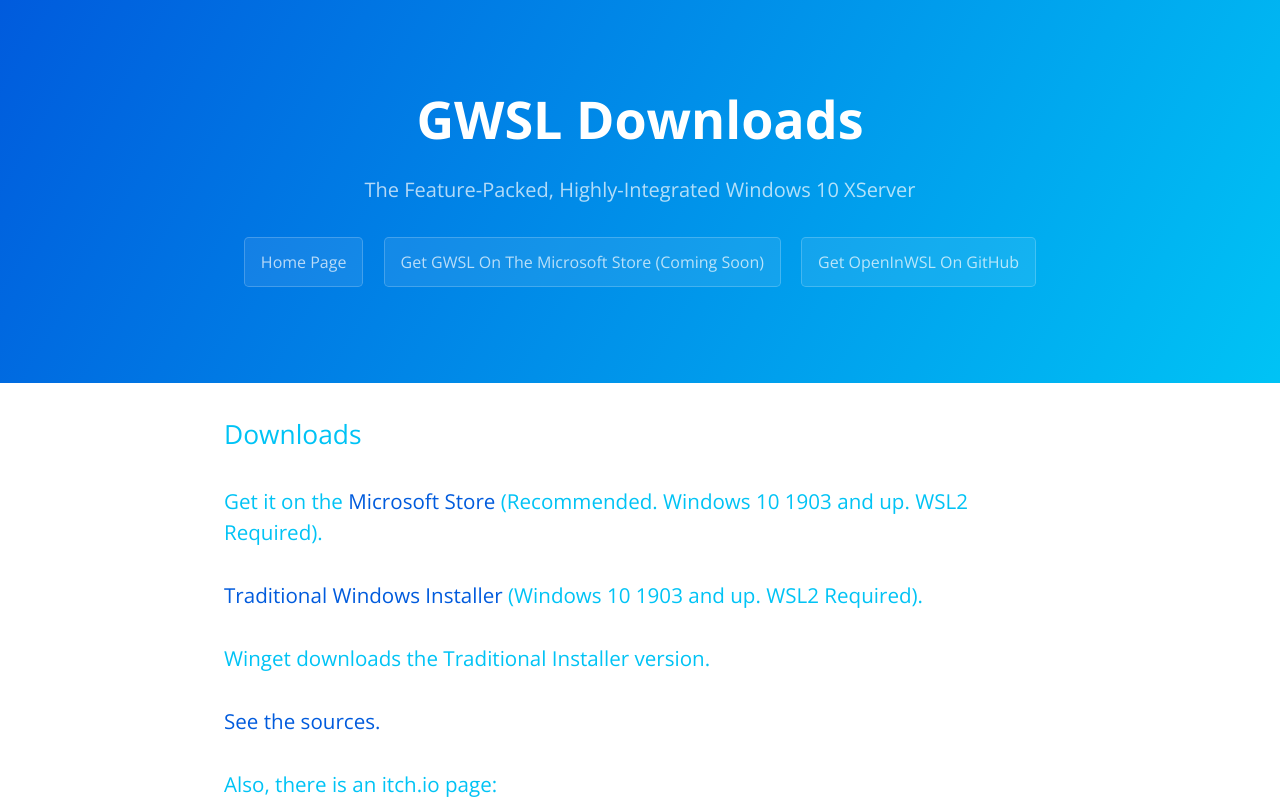
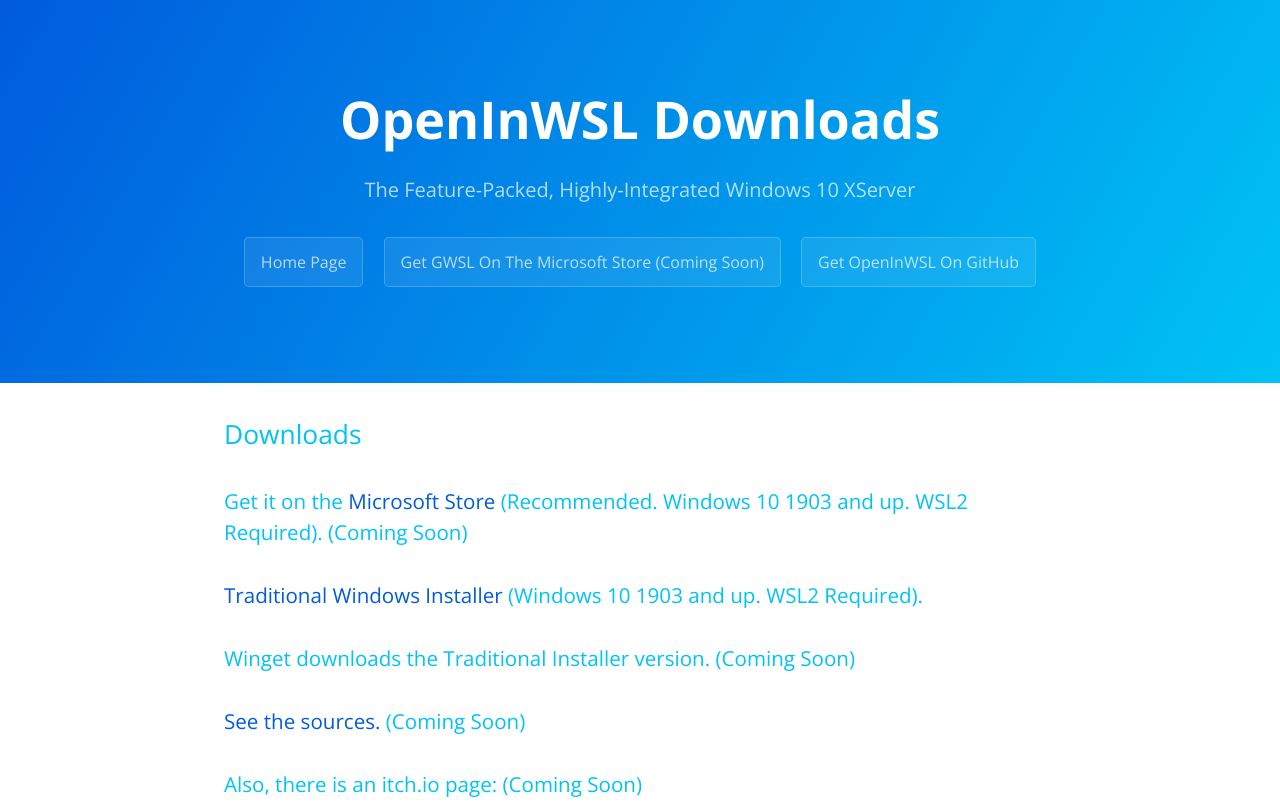
Before and after one commit to Opticos/openinwsl, a Jekyll site: the page built from tutorials/download.md, in a window 1280 px wide, cut to the strip 0-812 px from the top of the page. Built offline with Jekyll 4.4.1, drawn with Linux system fonts in a browser that asks for light colours; the repository's description, which GitHub fills in, is left out.

Commit message:
Update download.md

```diff
--- a/tutorials/download.md
+++ b/tutorials/download.md
@@ -1,19 +1,19 @@
 ---
 layout: default
-title: GWSL Downloads
+title: OpenInWSL Downloads
 permalink: /tutorials/download.html
 ---
 
 ## Downloads
 
-### Get it on the [Microsoft Store](https://www.microsoft.com/en-us/p/gwsl/9nl6kd1h33v3) (Recommended. Windows 10 1903 and up. WSL2 Required).
+### Get it on the [Microsoft Store](https://www.microsoft.com/en-us/p/gwsl/9nl6kd1h33v3) (Recommended. Windows 10 1903 and up. WSL2 Required). (Coming Soon)
 
-### [Traditional Windows Installer](https://github.com/Opticos/GWSL-Source/releases/) (Windows 10 1903 and up. WSL2 Required).
+### [Traditional Windows Installer](https://github.com/Pololot64/OpenInWSL/releases/download/v1.2beta/OpenInWSL.Traditional.beta.1-2.release.x64.exe) (Windows 10 1903 and up. WSL2 Required).
 
-### Winget downloads the Traditional Installer version.
+### Winget downloads the Traditional Installer version. (Coming Soon)
 
-### [See the sources.](https://github.com/Opticos/GWSL-Source)
+### [See the sources.](https://github.com/Opticos/GWSL-Source) (Coming Soon)
 
-### Also, there is an itch.io page:
+### Also, there is an itch.io page: (Coming Soon)
 
 <iframe src="https://itch.io/embed/779749" width="552" height="167" frameborder="0"><a href="https://opticos.itch.io/gwsl">GWSL by Optico5</a></iframe>
```
